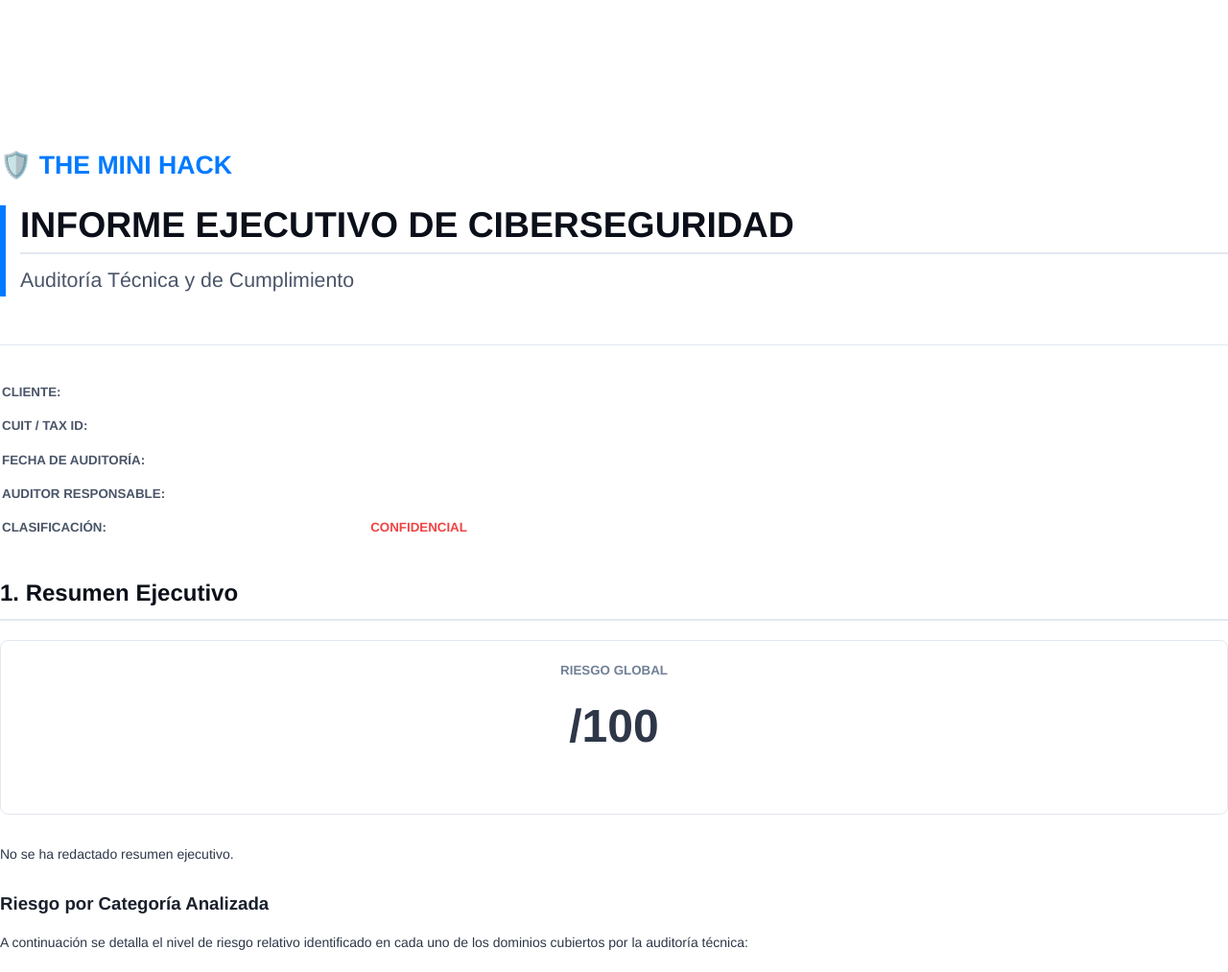
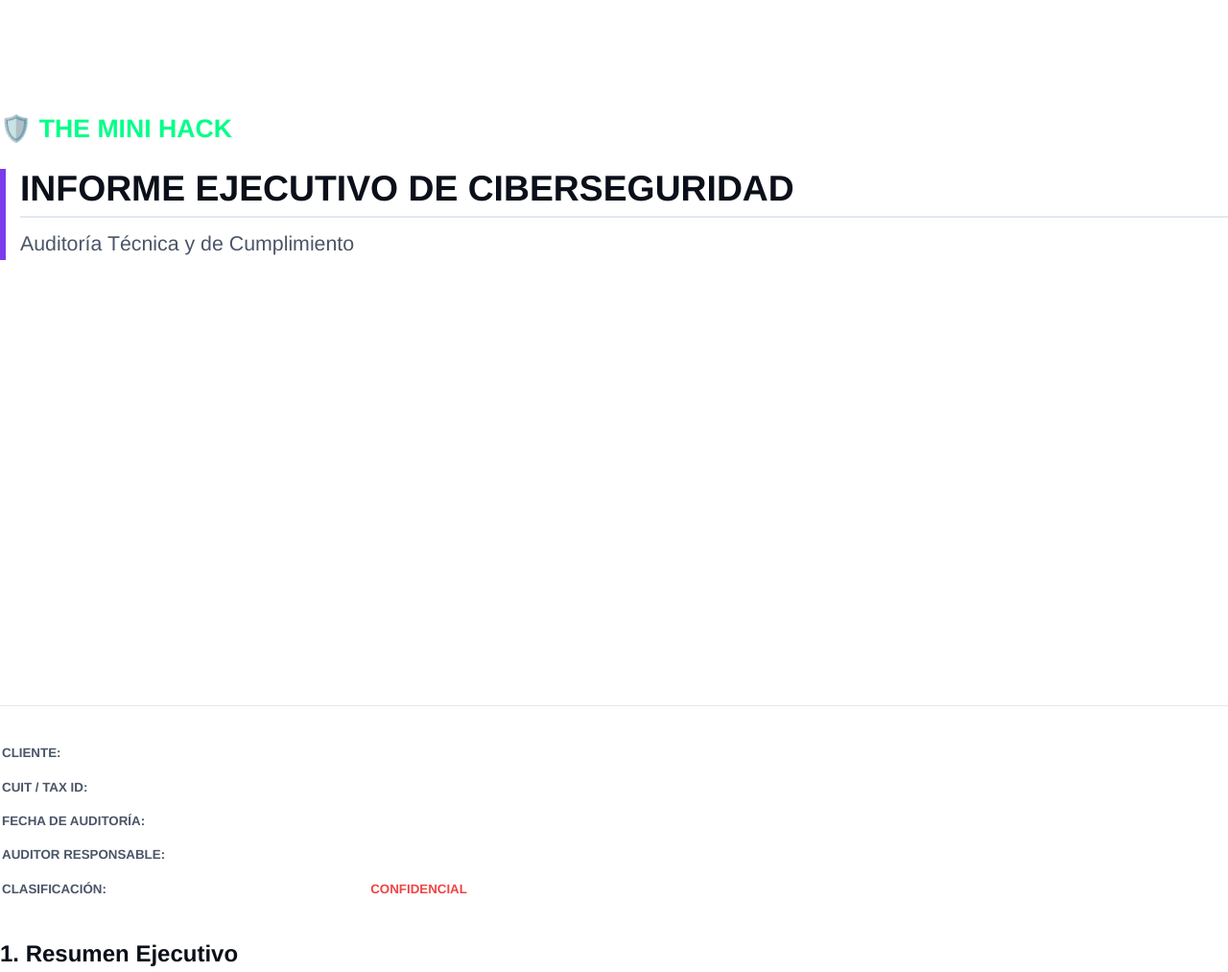
Before and after one commit to IamNiko/audit-platform, a Flask app: template templates/reports/report_template.html in a window 1280 px wide. Shown: the top 1013 px of the page at 96% size. Run offline with Flask 3, Linux system fonts and the light colour scheme; the template is opened without the code that fills it, so the values that code supplies are empty.

Commit message:
fix: change cover page flex layout to absolute positioning for weasyprint compatibility

```diff
--- a/templates/reports/report_template.html
+++ b/templates/reports/report_template.html
@@ -39,17 +39,16 @@
         }
 
         /* --- PORTADA --- */
+        /* --- PORTADA --- */
         .cover-page {
-            height: 100%;
-            display: flex;
-            flex-direction: column;
-            justify-content: space-between;
+            position: relative;
+            height: 220mm;
             page-break-after: always;
-            padding-top: 40mm;
+            padding-top: 30mm;
         }
 
         .cover-header {
-            border-left: 6px solid #007aff;
+            border-left: 6px solid #7c3aed;
             padding-left: 15px;
             margin-bottom: 50px;
         }
@@ -70,7 +69,10 @@
         }
 
         .cover-details {
-            margin-top: auto;
+            position: absolute;
+            bottom: 0;
+            left: 0;
+            width: 100%;
             border-top: 1px solid #e2e8f0;
             padding-top: 30px;
             font-size: 10pt;
@@ -88,7 +90,7 @@
         .brand-logo {
             font-size: 20pt;
             font-weight: bold;
-            color: #007aff;
+            color: #00ff88;
             margin-bottom: 20px;
         }
 
```
